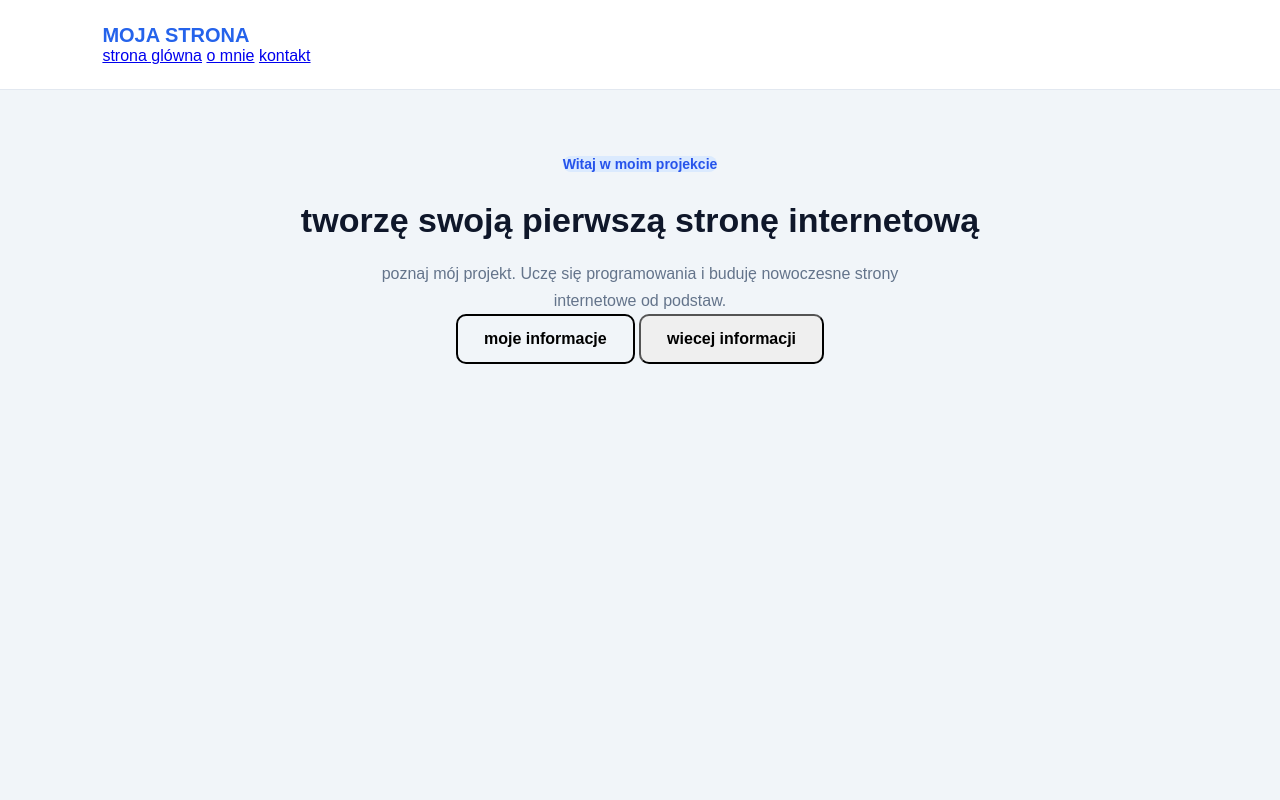
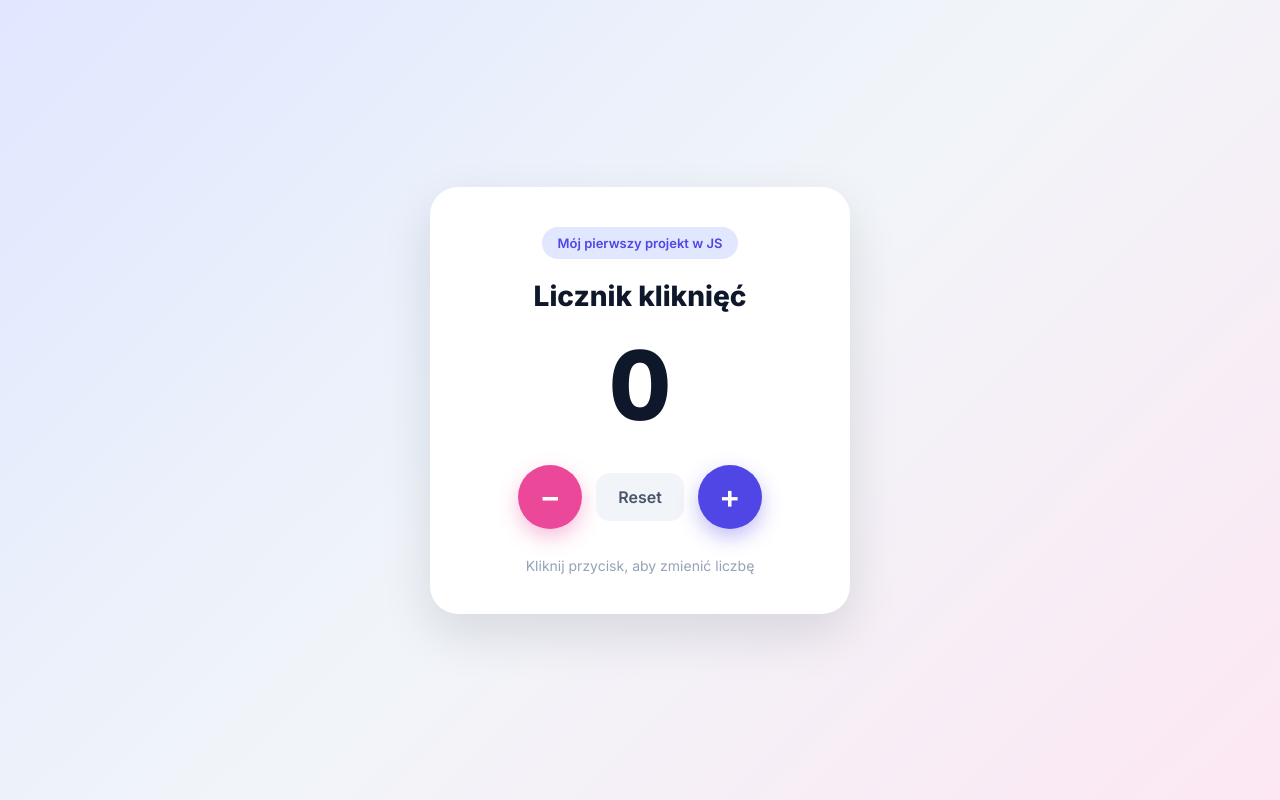
Before and after one commit to lebmateusz9-web/ProgrammingLearning, a plain HTML site: page index.html in a window 1280 px wide. Drawn offline with Linux system fonts and the light colour scheme.

Commit message:
Dodaj aplikację Licznik kliknięć z nowym designem
Co-Authored-By: Claude Opus 5.5 <noreply@anthropic.com>

```diff
--- a/index.html
+++ b/index.html
@@ -3,42 +3,28 @@
 <head>
     <meta charset="UTF-8">
     <meta name="viewport" content="width=device-width, initial-scale=1.0">
-        <title>moja - strona internetowa</title>
+    <title>Licznik kliknięć</title>
+    <link rel="preconnect" href="https://fonts.googleapis.com">
+    <link rel="preconnect" href="https://fonts.gstatic.com" crossorigin>
+    <link href="https://fonts.googleapis.com/css2?family=Inter:wght@400;600;800&display=swap" rel="stylesheet">
     <link rel="stylesheet" href="style.css">
-        <head>
+</head>
 <body>
 
-            <header class="navbar">
-                <div class="logo">MOJA STRONA</div>
+    <main class="card">
+        <span class="tag">Mój pierwszy projekt w JS</span>
 
-                <nav class="menu">
-                    <a href="#start">strona glówna</a>
-                    <a href="#omnie">o mnie</a>
-                    <a href="#kontakt">kontakt</a>
+        <h1 class="title">Licznik kliknięć</h1>
 
-                </nav>
-                </header>
+        <div id="licznik" class="counter">0</div>
 
-                <main class="hero">
-                    <span class="tag">Witaj w moim projekcie</span>
-
-                    <h1> tworzę swoją pierwszą stronę internetową</h1>
-
-                    <p class="description">
-                        poznaj mój projekt. Uczę się programowania i buduję nowoczesne strony internetowe od podstaw.
-                        </p>
-
-                        <div class="button">
-                            <button class="btn-primary" onclick="pokazWiadomosc()">
-                               moje informacje
-                            </button>
-
-                            <button class="btn-secondary" onclick="pokazInformacje()">
-                                wiecej informacji
-                            </button>
+        <div class="buttons">
+            <button id="minus" class="btn btn-minus" aria-label="Zmniejsz">−</button>
+            <button id="reset" class="btn btn-reset">Reset</button>
+            <button id="plus" class="btn btn-plus" aria-label="Zwiększ">+</button>
         </div>
 
-                        <p id="wynik"></p>
+        <p class="hint">Kliknij przycisk, aby zmienić liczbę</p>
     </main>
 
     <script src="script.js"></script>
--- a/script.js
+++ b/script.js
@@ -1,9 +1,42 @@
-function pokazWiadomosc() {
-  document.getElementById("wynik").textContent =
-  "Cześć! Miło Cię widzieć na mojej stronie!";
+// 1. Zmienna, która przechowuje aktualną liczbę
+let licznik = 0;
+
+// 2. Pobieramy elementy ze strony
+const wyswietlacz = document.getElementById("licznik");
+const przyciskPlus = document.getElementById("plus");
+const przyciskMinus = document.getElementById("minus");
+const przyciskReset = document.getElementById("reset");
+
+// 3. Funkcja, która pokazuje aktualną liczbę na stronie
+function odswiez() {
+    wyswietlacz.textContent = licznik;
+
+    // Kolor liczby zależy od tego, czy jest dodatnia, ujemna czy równa 0
+    wyswietlacz.classList.remove("dodatni", "ujemny");
+    if (licznik > 0) {
+        wyswietlacz.classList.add("dodatni");
+    } else if (licznik < 0) {
+        wyswietlacz.classList.add("ujemny");
+    }
+
+    // Krótka animacja "podskoku" przy każdej zmianie
+    wyswietlacz.classList.remove("pop");
+    void wyswietlacz.offsetWidth; // restart animacji
+    wyswietlacz.classList.add("pop");
 }
 
-function pokazInformacje() {
-    document.getElementById("wynik").textContent =
-    "Ta strona powstaje w HTML, CSS i Javascript!";
-}
+// 4. Reagujemy na kliknięcia
+przyciskPlus.addEventListener("click", function () {
+    licznik = licznik + 1;
+    odswiez();
+});
+
+przyciskMinus.addEventListener("click", function () {
+    licznik = licznik - 1;
+    odswiez();
+});
+
+przyciskReset.addEventListener("click", function () {
+    licznik = 0;
+    odswiez();
+});
--- a/style.css
+++ b/style.css
@@ -1,145 +1,156 @@
 * {
     box-sizing: border-box;
-
 }
 
 body {
     margin: 0;
-    font-family: arial, sans-serif;
-    background-color: #f1f5f9;
+    min-height: 100vh;
+    display: flex;
+    align-items: center;
+    justify-content: center;
+    padding: 24px;
+    font-family: "Inter", Arial, sans-serif;
     color: #0f172a;
-
+    background: linear-gradient(135deg, #e0e7ff 0%, #f1f5f9 50%, #fce7f3 100%);
 }
 
- .navbar {
-    display: fkex;
-    justify-content: space-between;
-    align-items: center;
-    padding: 24px 8%;
+/* Karta na środku ekranu */
+.card {
+    width: 100%;
+    max-width: 420px;
+    padding: 40px 32px;
+    text-align: center;
     background-color: white;
-    border-bottom: 1px solid #e2e8f0;
-}
-
- .logo {
-    font-size: 20px;
-    font-weight: bold;
-    color: #2563eb;
-
-}
-
- .hero {
-    max-width: 900px;
-    margin: 70px auto;
-    padding: 50px 24px;
-    text-align: center;
-
+    border-radius: 28px;
+    box-shadow: 0 20px 50px rgba(15, 23, 42, 0.12);
 }
 
 .tag {
     display: inline-block;
-    padding: 10x 16px;
+    padding: 8px 16px;
     border-radius: 30px;
-    background-color: #dbeafe;
-    color: #2653eb;
-    font-size: 14px;
-    font-weight: bold;
-
+    background-color: #e0e7ff;
+    color: #4f46e5;
+    font-size: 13px;
+    font-weight: 600;
 }
 
- h1 {
-    max-width: 750px;
-    margin: 28px auto 20px;
-    font-size: 48px;
-    line-height: 1.15;
-
+.title {
+    margin: 20px 0 8px;
+    font-size: 28px;
+    font-weight: 800;
 }
 
- .description {
-    max-width: 600px;
-    margin: 0 auto;
-    color: #64748b;
-    font-size: 18px;
-    line-height: 1.7;
-
+/* Duża liczba */
+.counter {
+    margin: 24px 0 32px;
+    font-size: 96px;
+    font-weight: 800;
+    line-height: 1;
+    color: #0f172a;
+    font-variant-numeric: tabular-nums;
+    transition: color 0.2s ease;
 }
 
+.counter.dodatni {
+    color: #16a34a;
+}
+
+.counter.ujemny {
+    color: #dc2626;
+}
+
+.counter.pop {
+    animation: pop 0.2s ease;
+}
+
+@keyframes pop {
+    50% {
+        transform: scale(1.15);
+    }
+}
+
+/* Przyciski */
 .buttons {
     display: flex;
     justify-content: center;
-    flex-wrap: wrap;
+    align-items: center;
     gap: 14px;
-    margin-top: 32px;
 }
 
- .btn-secondary {
-    padding: 14px 26px;
-    font-size: 16px;
-    font-weight: bold;
-    border-radius: 10px;
+.btn {
+    border: none;
     cursor: pointer;
-    transition: all 0.3s ease;
+    font-family: inherit;
+    font-weight: 600;
+    transition: transform 0.15s ease, box-shadow 0.15s ease, background-color 0.15s ease;
 }
 
- .btn-primary {
-    background-color: transparent;
-    color: black;
-    border: 2px solid black;
-
+.btn:hover {
+    transform: translateY(-2px);
 }
 
-.btn-primary {
-    padding: 14px 26px;
-    font-size: 16px;
-    font-weight: bold;
-    border-radius: 10px;
-    cursor: pointer;
-    transition: all 0.3s ease;
+.btn:active {
+    transform: translateY(0) scale(0.95);
 }
 
- .btn-primary:hover {
-    background-color: #64748b;
-    transform: translateY(-2px);
-
+.btn:focus-visible {
+    outline: 3px solid #a5b4fc;
+    outline-offset: 3px;
 }
 
-  .btn-seconadry {
-    background-color: transparent;
-    color: #2563eb;
-    border: 2px solid #2563eb;
+.btn-plus,
+.btn-minus {
+    width: 64px;
+    height: 64px;
+    border-radius: 50%;
+    font-size: 32px;
+    color: white;
 }
 
- .btn-secondary:hover {
-    background-color: #64748b;
-    transform: translateY(-2px);
-
+.btn-plus {
+    background-color: #4f46e5;
+    box-shadow: 0 8px 20px rgba(79, 70, 229, 0.35);
 }
 
- #wynik {
-
-    margin-top: 28px;
-    color: #2563eb;
-    font-weight: bold;
-    font-size: 18px;
-
+.btn-plus:hover {
+    background-color: #4338ca;
 }
 
- @media (max-width: 600px) {
-    .navbar {
-        padding: 20px;
+.btn-minus {
+    background-color: #ec4899;
+    box-shadow: 0 8px 20px rgba(236, 72, 153, 0.35);
+}
+
+.btn-minus:hover {
+    background-color: #db2777;
+}
+
+.btn-reset {
+    padding: 14px 22px;
+    border-radius: 14px;
+    font-size: 16px;
+    color: #475569;
+    background-color: #f1f5f9;
+}
+
+.btn-reset:hover {
+    background-color: #e2e8f0;
+}
+
+.hint {
+    margin: 28px 0 0;
+    font-size: 14px;
+    color: #94a3b8;
+}
+
+/* Telefony */
+@media (max-width: 480px) {
+    .card {
+        padding: 32px 20px;
+    }
+
+    .counter {
+        font-size: 76px;
     }
 }
-
- .hero {
-    margin: 30px auto;
-    padding: 35px 20px;
-
-}
-
- h1 {
-    font-size: 34px;
-
-}
-
- .description {
-    font-size: 16px;
-}
```
Lines whose indentation alone changed are shown as unchanged.
